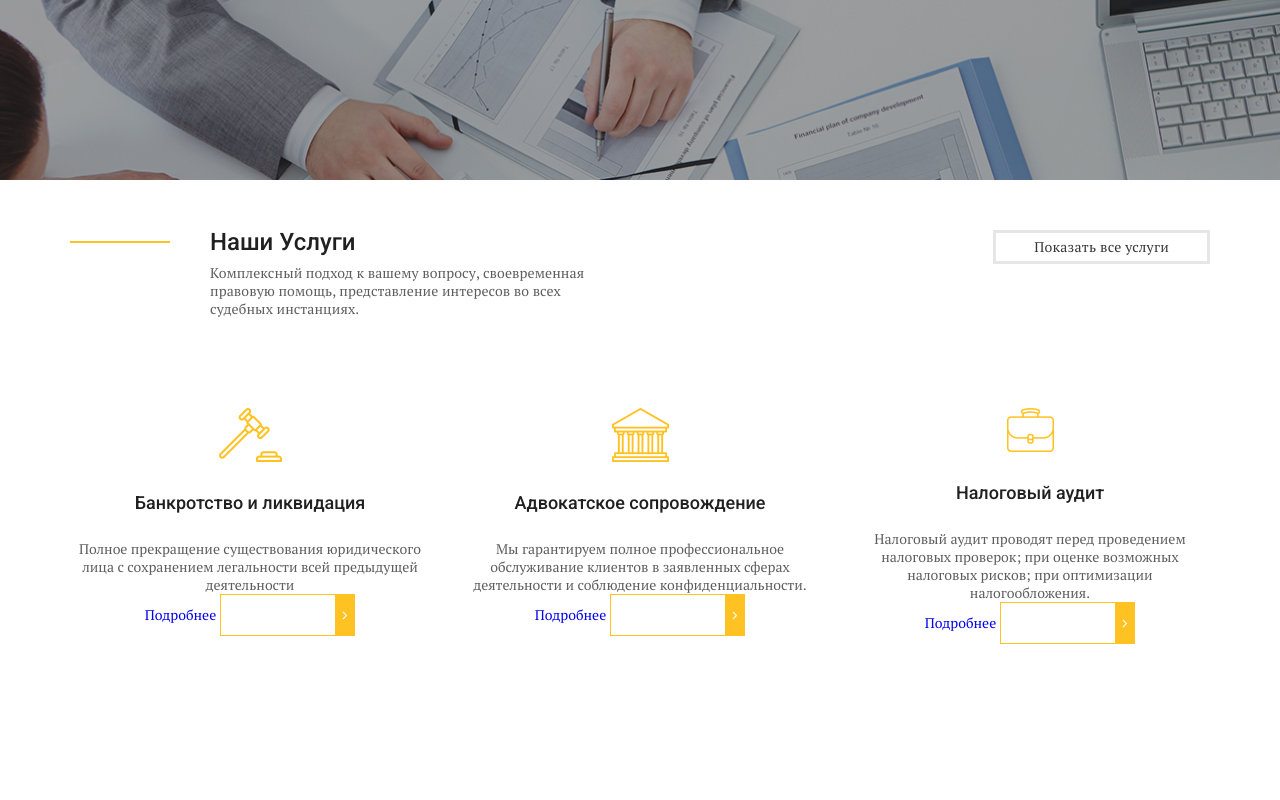
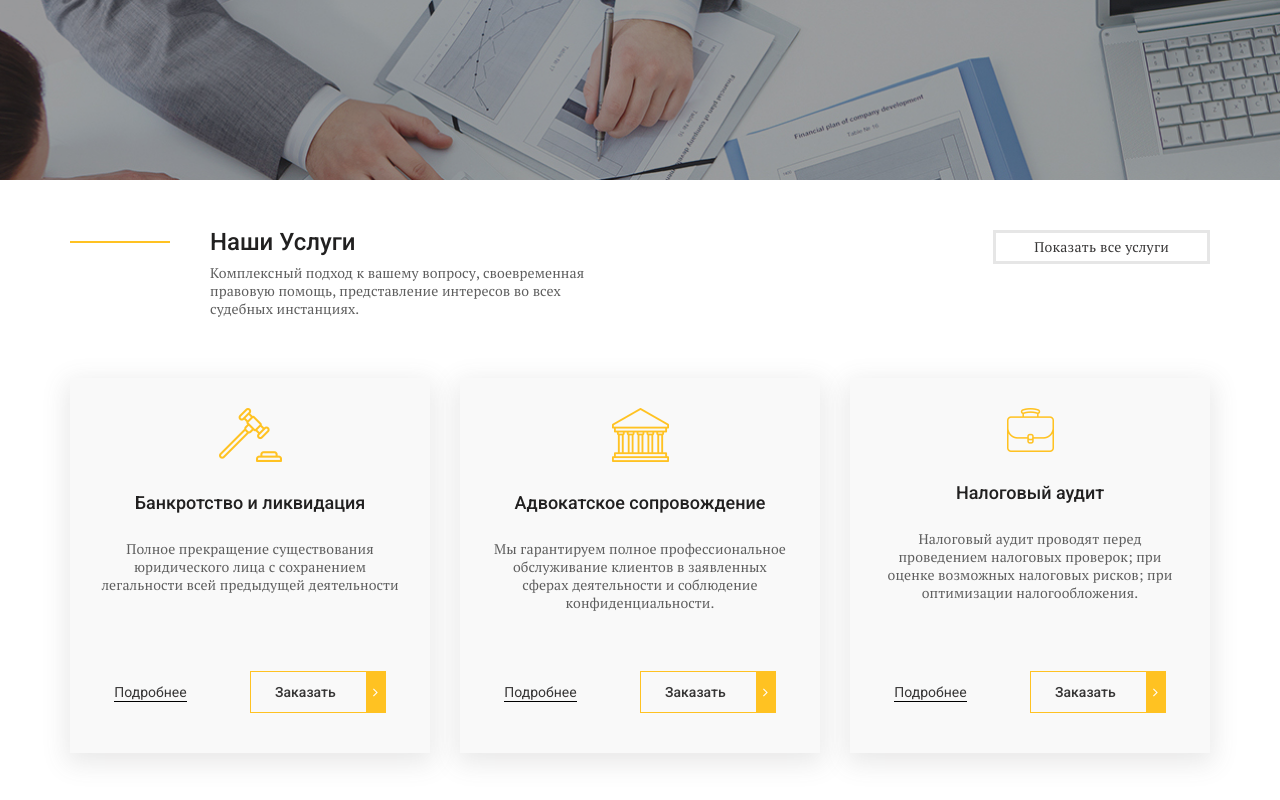
Before and after one commit to romvtk/CloseCompany, a plain HTML site: page index.html in a window 1280 px wide. Shown: the part 460-1260 px from the top of the page. Before the commit the page ends 1194 px from the top, so only its background shows below. Drawn offline with nearby package versions, Linux system fonts and the light colour scheme; files whose address does not match are found by name.

Commit message:
Коррекция about/services

```diff
--- a/css/style.css
+++ b/css/style.css
@@ -236,23 +236,23 @@ header {
 left:0;
 }
 
-.about{
+.services{
     padding: 50px 0px 50px;
 }
 
-.about__top{
+.services__top{
     display:flex;
     justify-content:space-between;
     margin-bottom:60px;
 }
 
-.about__title-box{
+.services__title-box{
     max-width:520px;
     padding-left:140px;
     position:relative;
 }
 
-.about__title-box:before{
+.services__title-box:before{
     content:"";
     position:absolute;
     width: 100px;
@@ -262,7 +262,7 @@ left:0;
     top: 11px;
 }
 
-.about-title {
+.services-title {
     font-size: 24px;
     font-weight: 500;
     line-height:24px;
@@ -271,11 +271,11 @@ left:0;
     margin-bottom:10px;
 }
 
-.about-text {
+.services-text {
     letter-spacing: 0.1px;
 }
 
-.about__btn a{
+.services__btn a{
     color:#373636;
     line-height:24px;
     letter-spacing:0.25px;
@@ -283,18 +283,22 @@ left:0;
     border: 3px solid #e6e6e6;
 }
 
-.about_items{
+.services_items{
 display:flex;
 justify-content:space-between;
 }
 
-.about__item {
+.services__item {
     max-width: 360px;
     text-align: center;
-    padding: 30px 0px 40px;
+    padding: 30px 0px 80px;
+    background-color: #f9f9f9;
+    box-shadow: 0px 7px 24.3px 2.7px rgba(91, 89, 89,0.14);
+    min-height:375px;
+    position: relative;
 }
 
-.about__item-title {
+.services__item-title {
     font-family: 'Roboto', sans-serif;
     color: #212020;
     font-size: 18px;
@@ -303,6 +307,29 @@ justify-content:space-between;
     padding: 25px 0px;
 }
 
-.about__item-text {
+.services__item-text {
+    letter-spacing:0.1px;
+    padding: 0px 30px 30px;
 
 }
+
+.services__item-btn{
+    position:absolute;
+    bottom:40px;
+    left:0px;
+    right:0px;
+
+}
+
+    .services__item-btn a {
+        color: #373636
+    }
+
+.services__item-btn .default-btn:after{
+    color: #fff;
+}
+.services__item-link {
+    margin-right: 60px;
+   border-bottom: 1px solid black;
+    font-family: 'Roboto', sans-serif;
+}
--- a/index.html
+++ b/index.html
@@ -85,63 +85,63 @@
             </div>
         </div>
     </section>
-    <section class="about">
+    <section class="services">
         <div class="container">
-            <div class="about__top">
-                <div class="about__title-box">
-                    <div class="about-title">
+            <div class="services__top">
+                <div class="services__title-box">
+                    <div class="services-title">
                         Наши Услуги
                     </div>
-                    <div class="about-text">
+                    <div class="services-text">
                         Комплексный подход к вашему вопросу, своевременная правовую помощь, представление интересов во всех судебных инстанциях.
                     </div>
                 </div>
-                <div class="about__btn">
+                <div class="services__btn">
                     <a href="#"> Показать все услуги</a>
                 </div>
             </div>
-            <div class="about_items">
-                <div class="about__item">
-                    <img src="img/about-1.png" alt="" />
-                    <div class="about__item-title">
+            <div class="services_items">
+                <div class="services__item">
+                    <img src="img/services-1.png" alt="" />
+                    <div class="services__item-title">
                         Банкротство и ликвидация
                     </div>
-                    <div class="about__item-text">
+                    <div class="services__item-text">
                         Полное прекращение существования юридического лица с сохранением легальности всей предыдущей деятельности
                     </div>
-                    <div class="about__item-btn">
-                        <a class="about__item-link" href="#">Подробнее</a>
+                    <div class="services__item-btn">
+                        <a class="services__item-link" href="#">Подробнее</a>
                         <a data-fancybox data-src="#modal" href="javascript:;" class=" default-btn">
                             Заказать
                         </a>
                     </div>
                 </div>
-                <div class="about__item">
-                    <img src="img/about-2.png" alt="" />
-                    <div class="about__item-title">
+                <div class="services__item">
+                    <img src="img/services-2.png" alt="" />
+                    <div class="services__item-title">
                         Адвокатское сопровождение
                     </div>
-                    <div class="about__item-text">
+                    <div class="services__item-text">
                         Мы гарантируем полное профессиональное обслуживание клиентов в заявленных сферах деятельности и соблюдение
                         конфиденциальности.
                     </div>
-                    <div class="about__item-btn">
-                        <a class="about__item-link" href="#">Подробнее</a>
+                    <div class="services__item-btn">
+                        <a class="services__item-link" href="#">Подробнее</a>
                         <a data-fancybox data-src="#modal" href="javascript:;" class=" default-btn">
                             Заказать
                         </a>
                     </div>
                 </div>
-                <div class="about__item">
-                    <img src="img/about-3.png" alt="" />
-                    <div class="about__item-title">
+                <div class="services__item">
+                    <img src="img/services-3.png" alt="" />
+                    <div class="services__item-title">
                         Налоговый аудит
                     </div>
-                    <div class="about__item-text">
+                    <div class="services__item-text">
                         Налоговый аудит проводят перед проведением налоговых проверок; при оценке возможных налоговых рисков; при оптимизации налогообложения.
                     </div>
-                    <div class="about__item-btn">
-                        <a class="about__item-link" href="#">Подробнее</a>
+                    <div class="services__item-btn">
+                        <a class="services__item-link" href="#">Подробнее</a>
                         <a data-fancybox data-src="#modal" href="javascript:;" class=" default-btn">
                             Заказать
                         </a>
```
Also changed, not shown: img/services-1.png (renamed from img/about-1.png), img/services-2.png (renamed from img/about-2.png), img/services-3.png (renamed from img/about-3.png).
